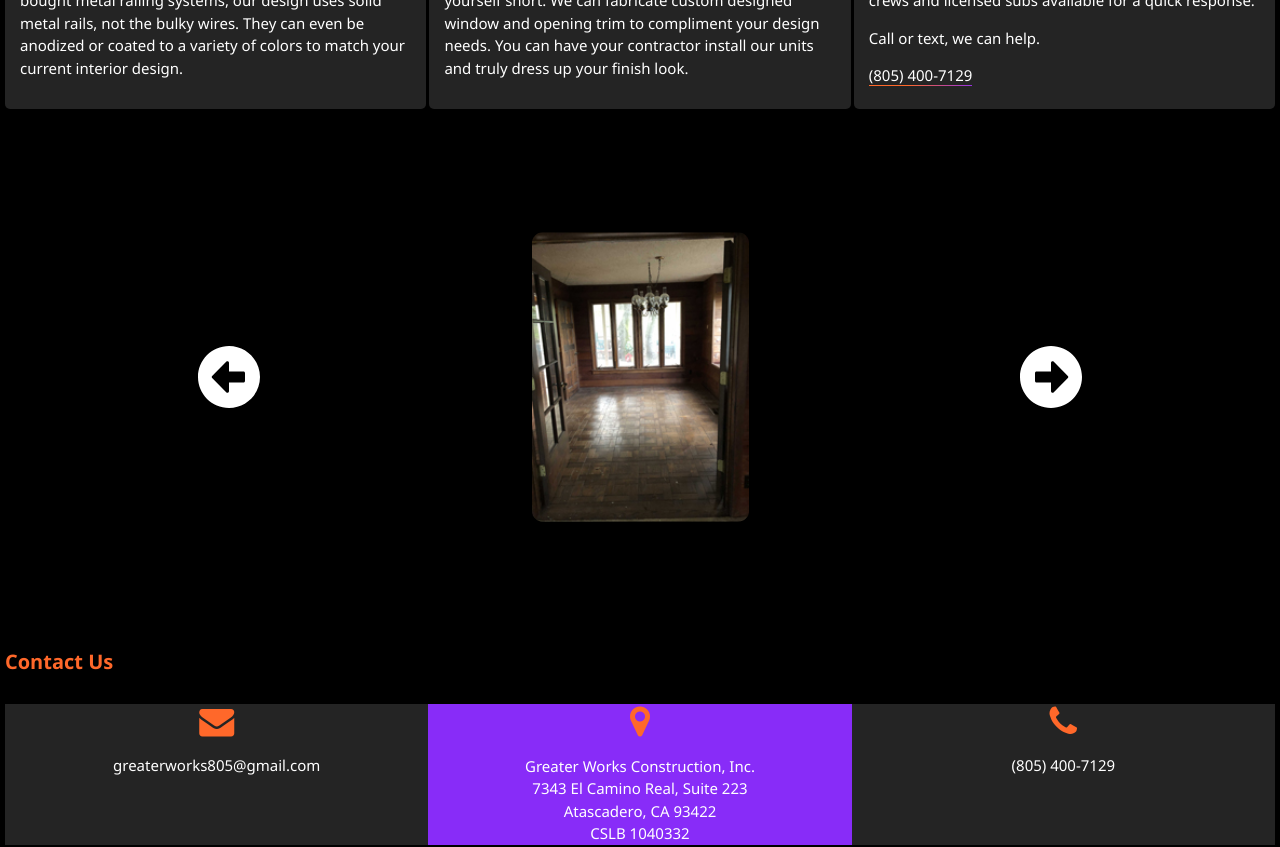
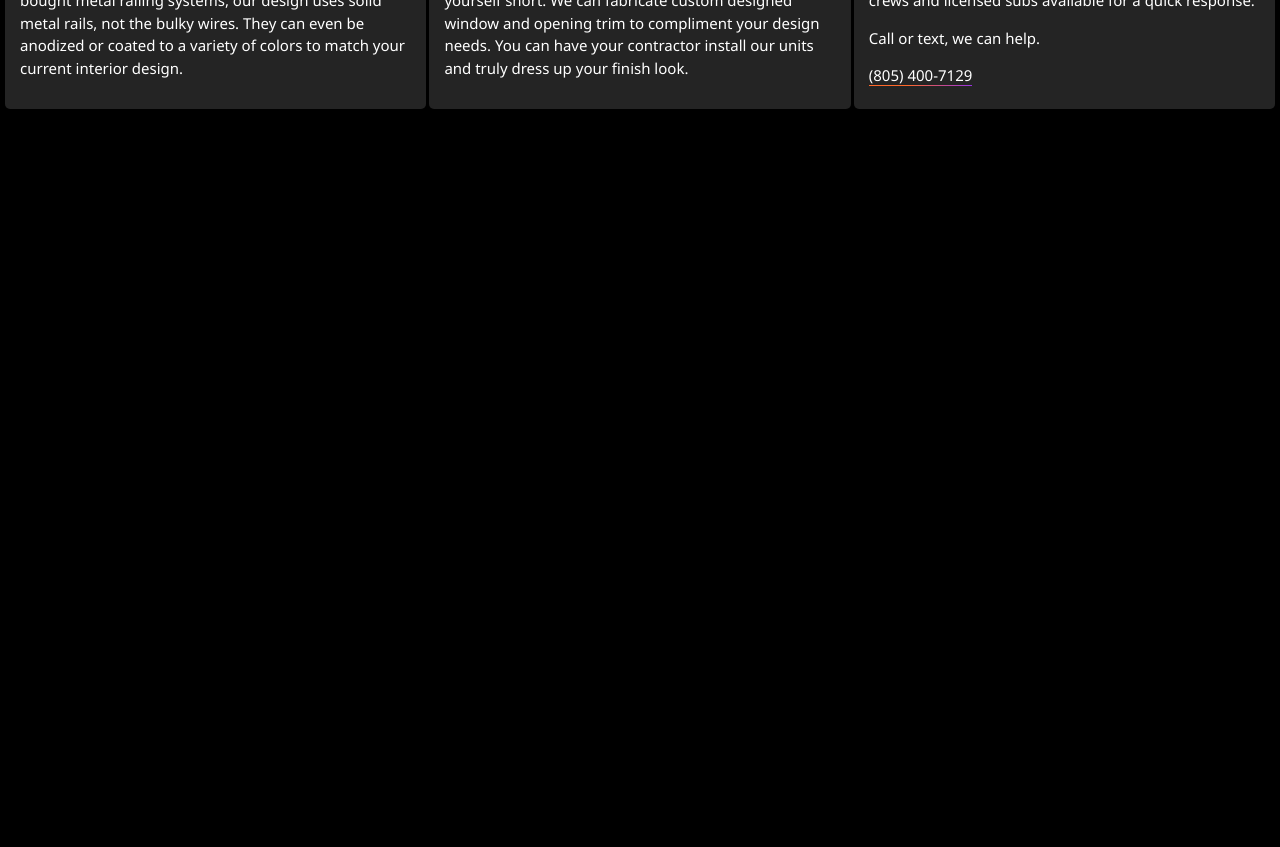
Before and after one commit to Garrettvk/Greater-Works-Website, a React (Create React App) app in the folder simple-app/: page / in a window 1280 px wide. Shown: the part 1240-2087 px from the top of the page. Built offline with nearby package versions, Linux system fonts and the light colour scheme.

Commit message:
css added to video tag

```diff
--- a/simple-app/src/components/App.js
+++ b/simple-app/src/components/App.js
@@ -147,7 +147,7 @@
 
             <ImageSlider slides={SliderData} />
 
-            {/* <video src={demolitionVideo} muted autoPlay loop /> */}
+            <video className="demolitionVideo" src={demolitionVideo} muted autoPlay loop />
 
             <div className="contact">
 
--- a/simple-app/src/styles/App.css
+++ b/simple-app/src/styles/App.css
@@ -59,7 +59,7 @@
     display: grid;
     height: 100vh;
     grid-template-columns: 1fr 1fr 1fr;
-    grid-template-rows: 2fr 1.5fr 1.5fr 1.5fr 1.5fr;
+    grid-template-rows: 2fr 1.5fr 1.5fr 1.5fr 1.5fr 1.5fr 1.5fr;
     grid-template-areas:
         'logo logo logo'
         'image1 image2 image3'
@@ -67,6 +67,7 @@
         'content1 content2 content3'
         'image4 image5 image6'
         'content4 content5 content6'
+        'demolitionVideo demolitionVideo demolitionVideo'
         'slideshow slideshow slideshow'
         'contact contact contact'
         'contact__form contact__form contact__form'
@@ -205,6 +206,15 @@
 .content__title,
 .content__contact {
     color: #019a01;
+}
+
+.demolitionVideo {
+    grid-area: demolitionVideo;
+    margin: 0 auto;
+    height: 696px;
+    object-fit: none;
+    width: 100%;
+    object-position: 50% -489px;
 }
 
 @media only screen and (max-width: 800px) {
```
